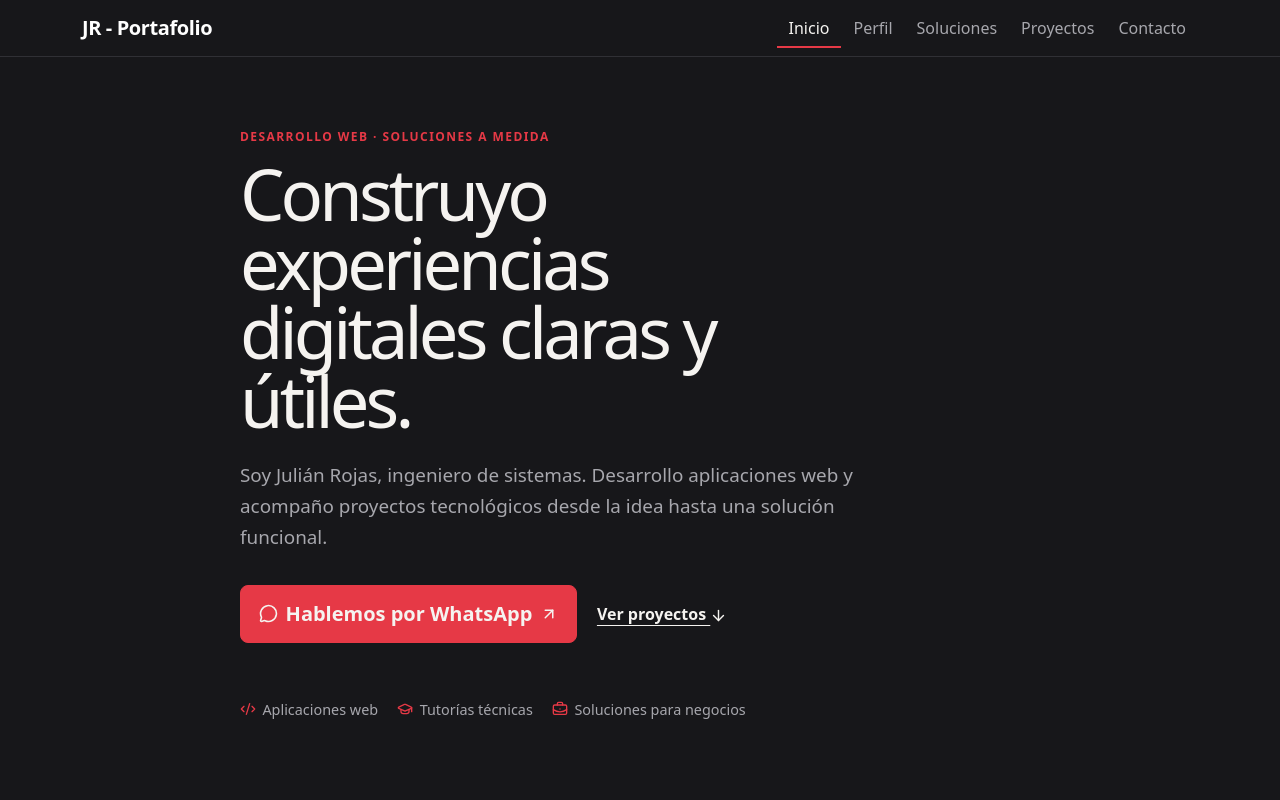
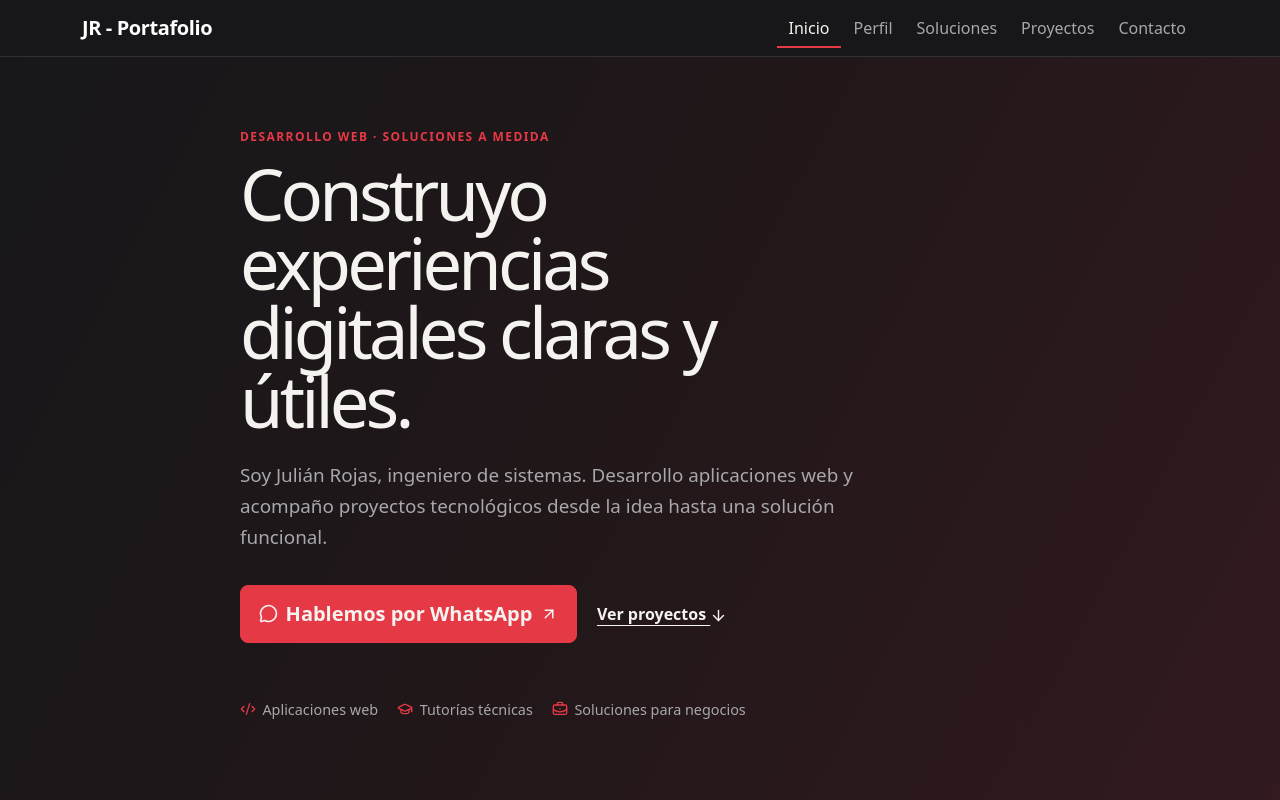
Before and after one commit to juliandrojas/pagina_personal_vercel, a React (Vite) app: page / in a window 1280 px wide. Shown: the top 800 px of the page. Built offline with nearby package versions, Linux system fonts and the light colour scheme.

Commit message:
style(hero): restore seamless gradient

```diff
--- a/styles.css
+++ b/styles.css
@@ -457,7 +457,7 @@ html.scroll-effects-ready [data-reveal].is-visible {
 .hero {
   width: 100%;
   min-width: 100%;
-  background: var(--color-surface);
+  background: linear-gradient(118deg, #17171a 0%, #211719 50%, #321a1f 100%);
 }
 .hero-parallax-layer { display: none; }
 
```
